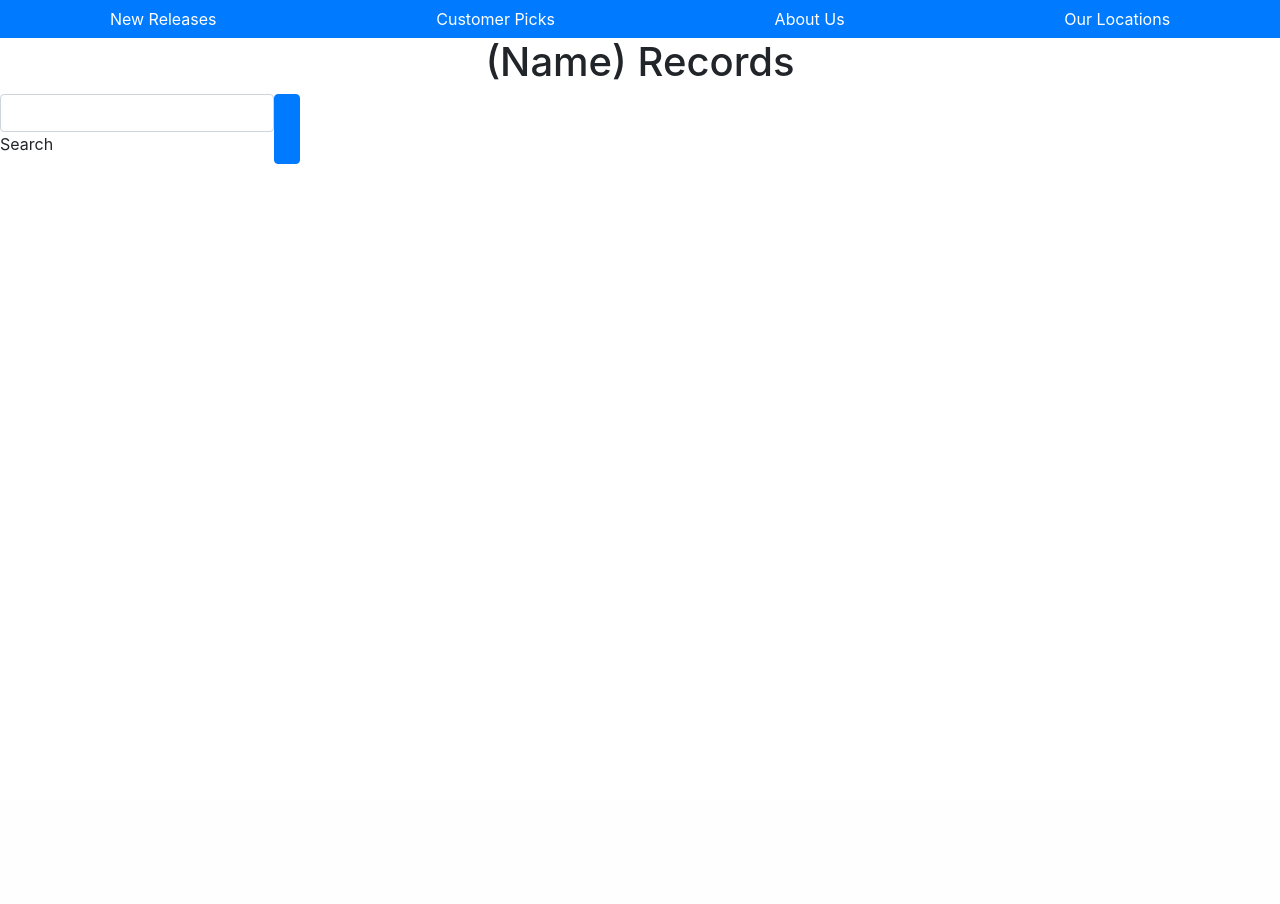
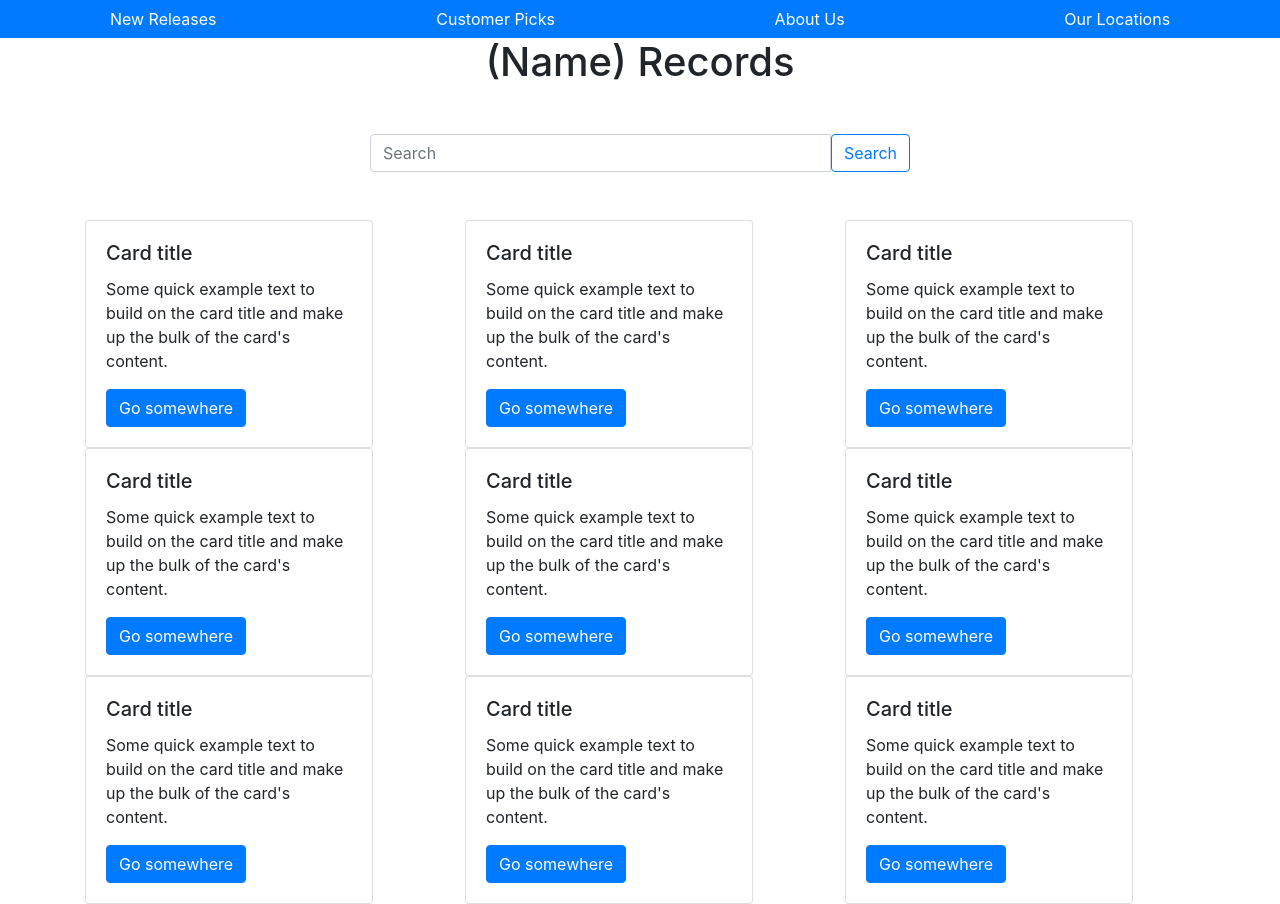
Before and after one commit to Au4Ob10/CSC_535_Record_Store, a Flask app: page / in a window 1280 px wide. Before the commit the page ends 164 px from the top, so only its background shows below. Run offline with Flask 3, Linux system fonts and the light colour scheme; some libraries are stand-ins or nearby versions.

Commit message:
added b. strap cards

```diff
--- a/app.py
+++ b/app.py
@@ -1,5 +1,5 @@
 from flask import Flask, request, render_template
-from Website import createdb
+# from Website import createdb
 
 app = Flask(__name__)
 
--- a/templates/index.html
+++ b/templates/index.html
@@ -1,12 +1,15 @@
 <!DOCTYPE html>
 <html lang="en">
+
 <head>
-    <link rel="stylesheet" href="https://cdn.jsdelivr.net/npm/bootstrap@4.0.0/dist/css/bootstrap.min.css" integrity="sha384-Gn5384xqQ1aoWXA+058RXPxPg6fy4IWvTNh0E263XmFcJlSAwiGgFAW/dAiS6JXm" crossorigin="anonymous">
+  <link rel="stylesheet" href="https://cdn.jsdelivr.net/npm/bootstrap@4.0.0/dist/css/bootstrap.min.css"
+    integrity="sha384-Gn5384xqQ1aoWXA+058RXPxPg6fy4IWvTNh0E263XmFcJlSAwiGgFAW/dAiS6JXm" crossorigin="anonymous">
   <link rel="stylesheet" href="./style.css">
   <meta charset="UTF-8">
   <meta name="viewport" content="width=device-width, initial-scale=1.0">
   <title>Document</title>
 </head>
+
 <body>
   <div class="d-flex justify-content-around bg-primary">
     <button type="button" class="btn btn-primary">New Releases</button>
@@ -17,20 +20,138 @@
 
   <p class="h1 text-center">(Name) Records</p>
 
+  <div class="container mt-5 mb-5">
+    <div class="row justify-content-center">
+      <div class="col-12 col-md-6">
+        <form class="d-flex">
           <div class="input-group">
-        <div class="form-outline" data-mdb-input-init>
-          <input type="search" id="form1" class="form-control" />
-          <label class="form-label" for="form1">Search</label>
+            <input class="form-control" type="search" placeholder="Search" aria-label="Search">
+            <button class="btn btn-outline-primary" type="submit">Search</button>
           </div>
-        <button type="button" class="btn btn-primary" data-mdb-ripple-init>
-          <i class="fas fa-search"></i>
-        </button>
+        </form>
+      </div>
+    </div>
+  </div>
+
+  <div class="container">
+    <div class="row">
+      <div class="col gap-0">
+        <div class="card" style="width: 18rem;">
+
+          <div class="card-body">
+            <h5 class="card-title">Card title</h5>
+            <p class="card-text">Some quick example text to build on the card title and make up the bulk of the card's
+              content.</p>
+            <a href="#" class="btn btn-primary">Go somewhere</a>
+          </div>
+        </div>
+      </div>
+      <div class="col">
+        <div class="card" style="width: 18rem;">
+
+          <div class="card-body">
+            <h5 class="card-title">Card title</h5>
+            <p class="card-text">Some quick example text to build on the card title and make up the bulk of the card's
+              content.</p>
+            <a href="#" class="btn btn-primary">Go somewhere</a>
+          </div>
+        </div>
+      </div>
+      <div class="col">
+        <div class="card" style="width: 18rem;">
+
+          <div class="card-body">
+            <h5 class="card-title">Card title</h5>
+            <p class="card-text">Some quick example text to build on the card title and make up the bulk of the card's
+              content.</p>
+            <a href="#" class="btn btn-primary">Go somewhere</a>
+          </div>
+        </div>
+      </div>
+    </div>
+    <div class="row">
+      <div class="col">
+        <div class="card" style="width: 18rem;">
+
+          <div class="card-body">
+            <h5 class="card-title">Card title</h5>
+            <p class="card-text">Some quick example text to build on the card title and make up the bulk of the card's
+              content.</p>
+            <a href="#" class="btn btn-primary">Go somewhere</a>
+          </div>
+        </div>
+      </div>
+      <div class="col">
+        <div class="card" style="width: 18rem;">
+
+          <div class="card-body">
+            <h5 class="card-title">Card title</h5>
+            <p class="card-text">Some quick example text to build on the card title and make up the bulk of the card's
+              content.</p>
+            <a href="#" class="btn btn-primary">Go somewhere</a>
+          </div>
+        </div>
+      </div>
+      <div class="col">
+        <div class="card" style="width: 18rem;">
+
+          <div class="card-body">
+            <h5 class="card-title">Card title</h5>
+            <p class="card-text">Some quick example text to build on the card title and make up the bulk of the card's
+              content.</p>
+            <a href="#" class="btn btn-primary">Go somewhere</a>
+          </div>
+        </div>
+      </div>
+    </div>
+    <div class="row">
+      <div class="col">
+        <div class="card" style="width: 18rem;">
+
+          <div class="card-body">
+            <h5 class="card-title">Card title</h5>
+            <p class="card-text">Some quick example text to build on the card title and make up the bulk of the card's
+              content.</p>
+            <a href="#" class="btn btn-primary">Go somewhere</a>
+          </div>
+        </div>
+      </div>
+      <div class="col">
+        <div class="card" style="width: 18rem;">
+
+          <div class="card-body">
+            <h5 class="card-title">Card title</h5>
+            <p class="card-text">Some quick example text to build on the card title and make up the bulk of the card's
+              content.</p>
+            <a href="#" class="btn btn-primary">Go somewhere</a>
+          </div>
+        </div>
+      </div>
+      <div class="col">
+        <div class="card" style="width: 18rem;">
+
+          <div class="card-body">
+            <h5 class="card-title">Card title</h5>
+            <p class="card-text">Some quick example text to build on the card title and make up the bulk of the card's
+              content.</p>
+            <a href="#" class="btn btn-primary">Go somewhere</a>
+          </div>
+        </div>
+      </div>
+    </div>
   </div>
 
   <script src="script.js"></script>
-    <script src="https://code.jquery.com/jquery-3.2.1.slim.min.js" integrity="sha384-KJ3o2DKtIkvYIK3UENzmM7KCkRr/rE9/Qpg6aAZGJwFDMVNA/GpGFF93hXpG5KkN" crossorigin="anonymous"></script>
-    <script src="https://cdn.jsdelivr.net/npm/popper.js@1.12.9/dist/umd/popper.min.js" integrity="sha384-ApNbgh9B+Y1QKtv3Rn7W3mgPxhU9K/ScQsAP7hUibX39j7fakFPskvXusvfa0b4Q" crossorigin="anonymous"></script>
-    <script src="https://cdn.jsdelivr.net/npm/bootstrap@4.0.0/dist/js/bootstrap.min.js" integrity="sha384-JZR6Spejh4U02d8jOt6vLEHfe/JQGiRRSQQxSfFWpi1MquVdAyjUar5+76PVCmYl" crossorigin="anonymous"></script>
+  <script src="https://code.jquery.com/jquery-3.2.1.slim.min.js"
+    integrity="sha384-KJ3o2DKtIkvYIK3UENzmM7KCkRr/rE9/Qpg6aAZGJwFDMVNA/GpGFF93hXpG5KkN" crossorigin="anonymous">
+  </script>
+  <script src="https://cdn.jsdelivr.net/npm/popper.js@1.12.9/dist/umd/popper.min.js"
+    integrity="sha384-ApNbgh9B+Y1QKtv3Rn7W3mgPxhU9K/ScQsAP7hUibX39j7fakFPskvXusvfa0b4Q" crossorigin="anonymous">
+  </script>
+  <script src="https://cdn.jsdelivr.net/npm/bootstrap@4.0.0/dist/js/bootstrap.min.js"
+    integrity="sha384-JZR6Spejh4U02d8jOt6vLEHfe/JQGiRRSQQxSfFWpi1MquVdAyjUar5+76PVCmYl" crossorigin="anonymous">
+  </script>
 
 </body>
+
 </html>
```
Also changed, not shown: 1 other file. Lines whose indentation alone changed are shown as unchanged.
